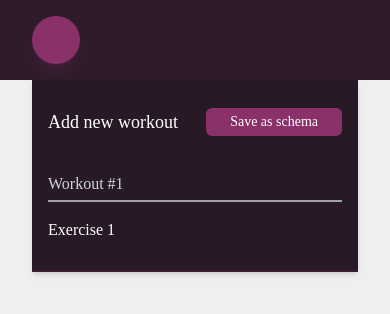
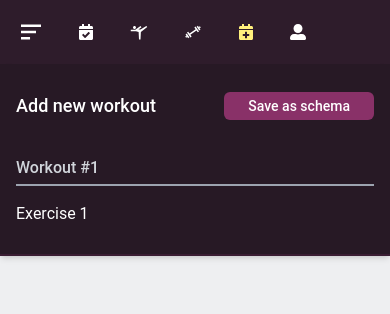
Before and after one commit to K-Sikora/gym-tracker-nextjs, a Next.js app in the folder gym-tracker/: page /add in a window 390 px wide. Shown: the top 314 px of the page. Built offline with nearby package versions, Linux system fonts and the light colour scheme; no server answers.

Commit message:
Small fixes

```diff
--- a/gym-tracker/src/components/Layout.jsx
+++ b/gym-tracker/src/components/Layout.jsx
@@ -2,7 +2,7 @@ import React from "react";
 
 const Layout = ({ children }) => {
   return (
-    <div className="min-h-screen px-8">
+    <div className="min-h-screen  md:px-8">
       <div className="max-w-5xl mx-auto flex flex-col gap-4">{children}</div>
     </div>
   );
--- a/gym-tracker/src/components/Navbar.jsx
+++ b/gym-tracker/src/components/Navbar.jsx
@@ -5,7 +5,10 @@ import { GoSignOut } from "react-icons/go";
 import { RiDashboardFill } from "react-icons/ri";
 import { MdSportsGymnastics } from "react-icons/md";
 import { useRouter } from "next/router";
-import { BiDumbbell } from "react-icons/bi";
+import { FaCalendarCheck } from "react-icons/fa";
+
+import { BiMenuAltLeft } from "react-icons/bi";
+import { CgGym } from "react-icons/cg";
 import { FaCalendarPlus, FaUserAlt } from "react-icons/fa";
 import Link from "next/link";
 const Navbar = () => {
@@ -14,8 +17,8 @@ const Navbar = () => {
   const { data, status } = useSession();
   const router = useRouter();
   return (
-    <header className="h-20 px-8 text-white flex w-full items-center justify-between bg-dark">
-      <div className="max-w-5xl mx-auto w-full flex gap-14 items-center justify-start">
+    <header className="md:h-20 h-16 md:px-8 px-4 text-white flex w-full items-center justify-between bg-dark">
+      <div className="max-w-5xl mx-auto w-full  flex gap-6 md:gap-7 items-center justify-start">
         <button
           onBlur={() => {
             setpanelVisible(false);
@@ -23,7 +26,7 @@ const Navbar = () => {
           onClick={() => {
             setpanelVisible(!panelVisible);
           }}
-          className="w-12 h-12 z-50 relative shadow-lg shadow-primary/20  flex items-center justify-center  rounded-full bg-primary"
+          className=" hidden md:flex  w-10 h-10 z-50 relative shadow-lg shadow-primary/20   items-center justify-center  rounded-full bg-primary"
         >
           <p className="pointer-events-none font-bold text-base flex items-center justify-center">
             {data && data.user.email.slice(0, 1).toUpperCase()}
@@ -60,8 +63,8 @@ const Navbar = () => {
             )}
           </AnimatePresence>
         </button>
-        <nav className="hidden md:block">
-          <ul className="flex gap-10 text-base font-medium">
+        <nav className="hidden md:flex items-center">
+          <ul className="flex gap-7 text-base font-medium">
             <Link href="/">
               <li
                 className={`flex cursor-pointer justify-center items-center gap-2 hover:border-accent ${
@@ -70,7 +73,7 @@ const Navbar = () => {
                     : "border-transparent"
                 } duration-300 text-base border-b-[3px] px-2 py-2`}
               >
-                <FaCalendarPlus />
+                <FaCalendarCheck />
                 Workouts
               </li>
             </Link>
@@ -82,7 +85,7 @@ const Navbar = () => {
                     : "border-transparent"
                 } hover:border-accent  duration-300 justify-center items-center gap-2 text-base border-b-[3px]  px-2 py-2`}
               >
-                <MdSportsGymnastics />
+                <MdSportsGymnastics className="text-lg" />
                 Exercises
               </li>
             </Link>
@@ -94,8 +97,20 @@ const Navbar = () => {
                     : "border-transparent"
                 } px-2 py-2`}
               >
-                <BiDumbbell />
+                <CgGym className="text-lg" />
                 Schemas
+              </li>
+            </Link>
+            <Link href="/add">
+              <li
+                className={`flex cursor-pointer hover:border-accent duration-300 justify-center items-center gap-2 text-base border-b-[3px] ${
+                  router.pathname === "/add"
+                    ? "border-accent "
+                    : "border-transparent"
+                } px-2 py-2`}
+              >
+                <FaCalendarCheck />
+                Add
               </li>
             </Link>
             <Link href="/profile">
@@ -112,6 +127,90 @@ const Navbar = () => {
             </Link>
           </ul>
         </nav>
+        <button className="md:hidden">
+          <BiMenuAltLeft className="text-3xl" />
+        </button>
+        <nav className="flex items-center  md:hidden">
+          <ul className="flex items-center gap-5 text-base font-medium">
+            <Link
+              className="hover:text-accent duration-300"
+              href="/"
+            >
+              <li
+                className={`flex cursor-pointer justify-center items-center gap-2 text-base  px-2 py-2`}
+              >
+                <FaCalendarCheck
+                  className={`
+                duration-300
+              ${router.pathname === "/" ? "text-accent " : ""}
+
+              `}
+                />
+              </li>
+            </Link>
+            <Link
+              className="hover:text-accent duration-300"
+              href="/exercises"
+            >
+              <li
+                className="flex cursor-pointer
+                      justify-center items-center gap-2 text-lg px-2 py-2"
+              >
+                <MdSportsGymnastics
+                  className={`
+                duration-300
+              ${router.pathname === "/exercises" ? "text-accent " : ""}
+
+              `}
+                />
+              </li>
+            </Link>
+            <Link
+              className="hover:text-accent duration-300"
+              href="/schemas"
+            >
+              <li
+                className={`flex cursor-pointer    duration-300 justify-center items-center gap-2 text-lg   px-2 py-2`}
+              >
+                <CgGym
+                  className={`
+                duration-300
+              ${router.pathname === "/schemas" ? "text-accent " : ""}
+
+              `}
+                />
+              </li>
+            </Link>
+            <Link
+              className="hover:text-accent duration-300"
+              href="/add"
+            >
+              <li className="flex cursor-pointer  duration-300 justify-center items-center gap-2 text-base   px-2 py-2">
+                <FaCalendarPlus
+                  className={`
+                  duration-300
+                ${router.pathname === "/add" ? "text-accent " : ""}
+
+                `}
+                />
+              </li>
+            </Link>
+            <Link
+              className="hover:text-accent duration-300"
+              href="/profile"
+            >
+              <li className="flex cursor-pointer  duration-300 justify-center items-center gap-2 text-base   px-2 py-2">
+                <FaUserAlt
+                  className={`
+                  duration-300
+                ${router.pathname === "/profile" ? "text-accent " : ""}
+
+                `}
+                />
+              </li>
+            </Link>
+          </ul>
+        </nav>
       </div>
     </header>
   );
--- a/gym-tracker/src/components/WorkoutCardExercise.jsx
+++ b/gym-tracker/src/components/WorkoutCardExercise.jsx
@@ -6,8 +6,8 @@ const WorkoutCardExercise = () => {
         src="./exercises/barbell-bench-press.jpg"
         className="rounded-full w-14 h-14"
       ></img>
-      <div className="flex flex-col text-sm font-medium justify-center  ">
-        <span>Barbell bench press</span>
+      <div className="flex flex-col text-xs font-medium justify-center  ">
+        <span className="text-sm">Barbell bench press</span>
         <span>5 Sets</span>
         <span>Reps: 12, 12, 12, 12, 12</span>
       </div>
--- a/gym-tracker/src/components/Workouts.jsx
+++ b/gym-tracker/src/components/Workouts.jsx
@@ -5,14 +5,14 @@ import WorkoutCard from "./WorkoutCard";
 const Workouts = (props) => {
   const [noWorkouts, setnoWorkouts] = useState(false);
   return (
-    <div>
+    <div className="md:pb-8 ">
       <AnimatePresence>
         <motion.div
           initial={{ opacity: 0 }}
           animate={{ opacity: 1 }}
           exit={{ opacity: 0 }}
           transition={{ duration: 1 }}
-          className="min-h-screen border-4 rounded-sm mt-10 border=secondary"
+          className="min-h-screen md:border-2 rounded-sm  md:mt-10 border-secondary/10"
         >
           {noWorkouts ? (
             <div className="flex items-center justify-center flex-col gap-4">
@@ -25,7 +25,9 @@ const Workouts = (props) => {
               </button>
             </div>
           ) : (
-            <div>
+            <div className="flex md:py-4 flex-col md:gap-4">
+              <WorkoutCard />
+              <WorkoutCard />
               <WorkoutCard />
             </div>
           )}
--- a/gym-tracker/src/styles/globals.css
+++ b/gym-tracker/src/styles/globals.css
@@ -1,11 +1,11 @@
 @tailwind base;
 @tailwind components;
 @tailwind utilities;
-@import url("https://fonts.googleapis.com/css2?family=Montserrat:wght@300;400;500;600;700;800&display=swap");
+@import url("https://fonts.googleapis.com/css2?family=Roboto:wght@300;400;500;700&display=swap");
 body {
   background-color: #eeeff1;
   color: black;
-  font-family: Montserrat;
+  font-family: Roboto;
 }
 .cover {
   background-image: url("../../public/images/background.jpg");
```
Also changed, not shown: gym-tracker/src/components/WorkoutCard.jsx (+18 -12 lines).
